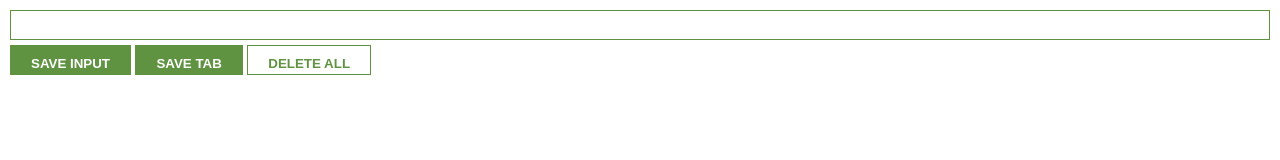
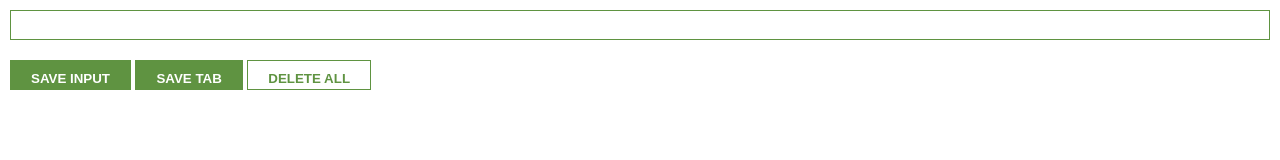
Before and after one commit to Garballa/Lead_Tracker_Chrome_Extension, a website built with Vite: page index.html in a window 1280 px wide. Built offline with nearby package versions, Linux system fonts and the light colour scheme.

Commit message:
Add margin around buttons

```diff
--- a/styles.css
+++ b/styles.css
@@ -18,7 +18,7 @@ button {
   color: white;
   border: none;
   height: 30px;
-  margin-top: 5px;
+  margin-top: 20px;
   text-align: center;
   font-weight: bold;
   padding: 10px 20px;
```
